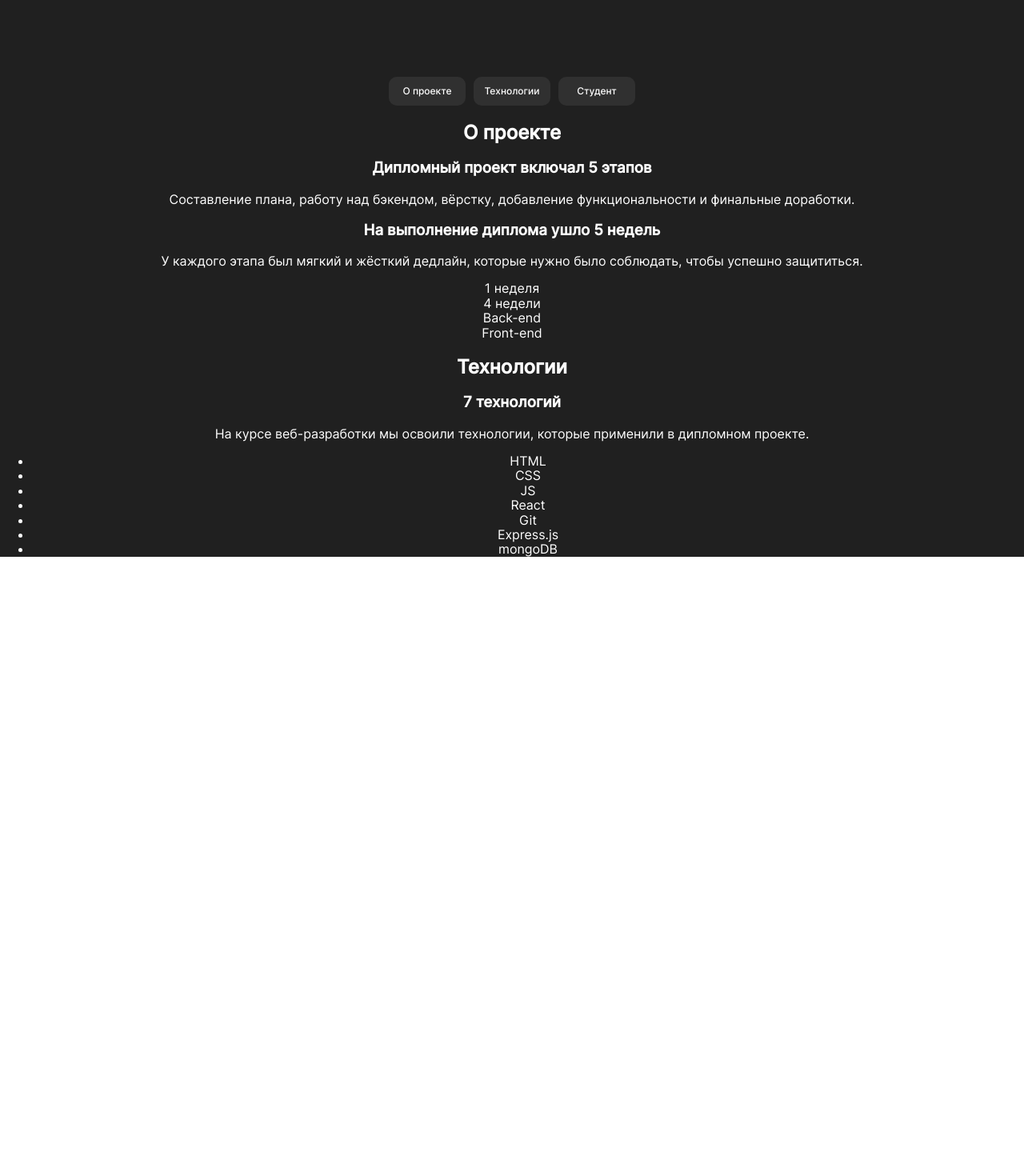
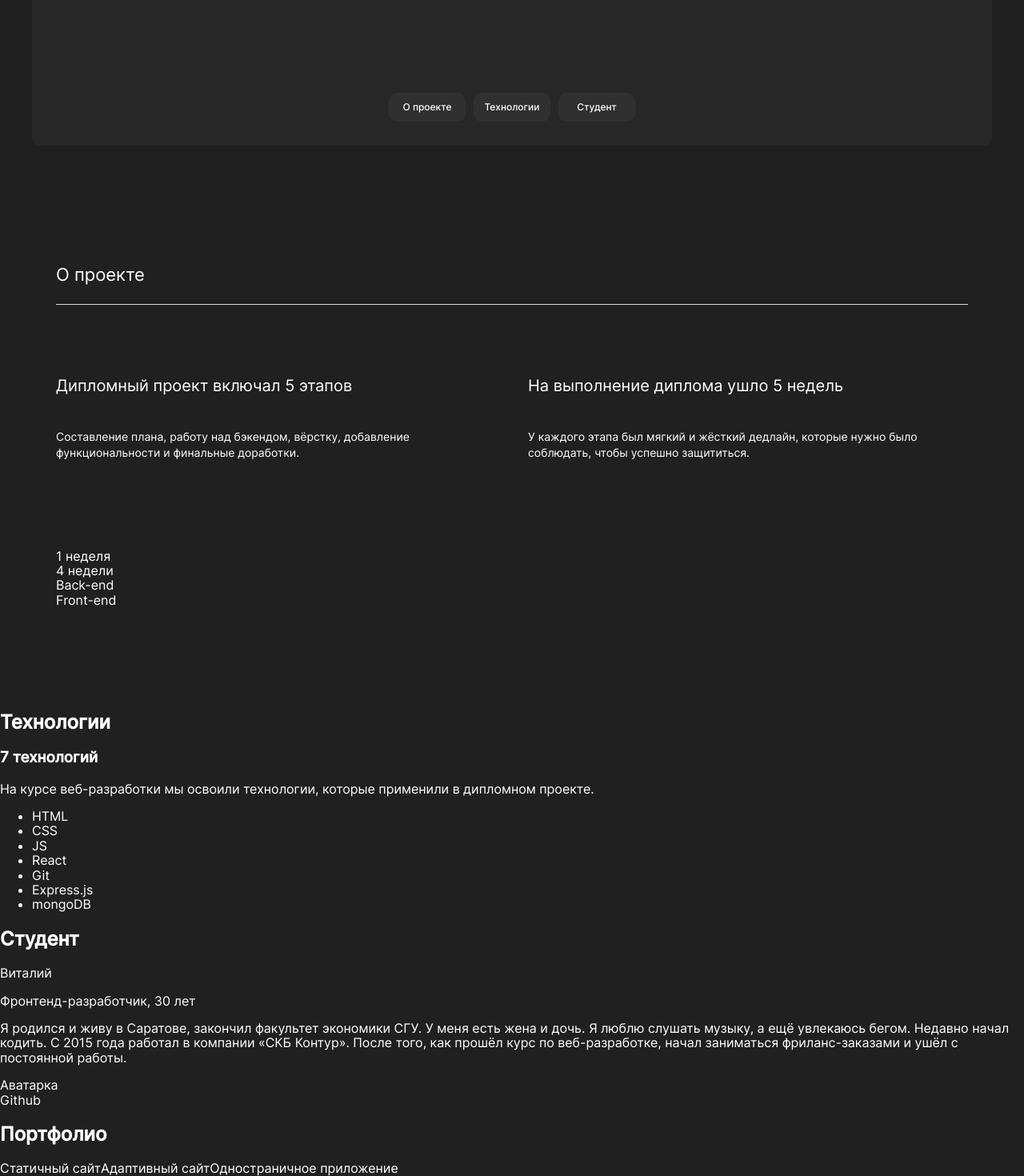
Before and after one commit to 7Sergey/movies-explorer-frontend, a React (Create React App) app: page / in a window 1280 px wide. Shown: the part 405-1875 px from the top of the page at 80% size. Before the commit the page ends 1117 px from the top, so only its background shows below. Built offline with nearby package versions, Linux system fonts and the light colour scheme.

Commit message:
style AboutProject

```diff
--- /dev/null
+++ b/src/components/AboutMe/AboutMe.js
@@ -0,0 +1,20 @@
+function AboutMe() {
+  return (
+    <div>
+      <h2>Студент</h2>
+      <p>Виталий</p>
+      <p>Фронтенд-разработчик, 30 лет</p>
+      <p>
+        Я родился и живу в Саратове, закончил факультет экономики СГУ. У меня
+        есть жена и дочь. Я люблю слушать музыку, а ещё увлекаюсь бегом. Недавно
+        начал кодить. С 2015 года работал в компании «СКБ Контур». После того,
+        как прошёл курс по веб-разработке, начал заниматься фриланс-заказами и
+        ушёл с постоянной работы.
+      </p>
+      <div>Аватарка</div>
+      <a>Github</a>
+    </div>
+  );
+}
+
+export default AboutMe;
--- a/src/components/AboutProject/AboutProject.css
+++ b/src/components/AboutProject/AboutProject.css
@@ -0,0 +1,39 @@
+.about-project {
+  padding: 110px 70px;
+}
+.about-project__header {
+  font-family: Inter;
+  font-size: 22px;
+  font-weight: 400;
+  line-height: 27px;
+  border-bottom: solid #dadada 1px;
+  padding-bottom: 23px;
+}
+
+.about-project__grid {
+  padding-top: 70px;
+  padding-bottom: 110px;
+  display: grid;
+  grid-template-columns: repeat(2, 1fr);
+  grid-template-rows: repeat(2, 1fr);
+  grid-column-gap: 40px;
+  grid-row-gap: 26px;
+}
+
+.about-project__title {
+  padding: 0;
+  margin: 0;
+  font-family: Inter;
+  font-size: 20px;
+  font-weight: 400;
+  line-height: 24px;
+}
+
+.about-project__subtitle {
+  padding: 0;
+  margin: 0;
+  font-family: Inter;
+  font-size: 14px;
+  font-weight: 400;
+  line-height: 20px;
+}
--- a/src/components/AboutProject/AboutProject.js
+++ b/src/components/AboutProject/AboutProject.js
@@ -1,18 +1,24 @@
+import "./AboutProject.css";
+
 function AboutProject() {
   return (
-    <div>
-      <h2>О проекте</h2>
-      <div>
+    <div className="about-project">
+      <h2 className="about-project__header">О проекте</h2>
+      <div className="about-project__grid">
         {/* тут грид 2х2 */}
 
-        <h3>Дипломный проект включал 5 этапов</h3>
-        <p>
+        <h3 className="about-project__title">
+          Дипломный проект включал 5 этапов
+        </h3>
+
+        <h3 className="about-project__title">
+          На выполнение диплома ушло 5 недель
+        </h3>
+        <p className="about-project__subtitle">
           Составление плана, работу над бэкендом, вёрстку, добавление
           функциональности и финальные доработки.
         </p>
-
-        <h3>На выполнение диплома ушло 5 недель</h3>
-        <p>
+        <p className="about-project__subtitle">
           У каждого этапа был мягкий и жёсткий дедлайн, которые нужно было
           соблюдать, чтобы успешно защититься.
         </p>
--- a/src/components/App/App.css
+++ b/src/components/App/App.css
@@ -1,5 +1,4 @@
 .App {
-  text-align: center;
   background-color: #202020;
   box-sizing: border-box;
   color: #ffffff;
--- a/src/components/Main/Main.css
+++ b/src/components/Main/Main.css
@@ -0,0 +1,4 @@
+.main {
+  max-width: 1280px;
+  margin: 0px auto 0;
+}
--- a/src/components/Main/Main.js
+++ b/src/components/Main/Main.js
@@ -1,13 +1,18 @@
+import AboutMe from "../AboutMe/AboutMe";
 import AboutProject from "../AboutProject/AboutProject";
+import Portfolio from "../Portfolio/Portfolio";
 import Promo from "../Promo/Promo";
 import Techs from "../Techs/Techs";
+import "./Main.css";
 
 function Main() {
   return (
-    <div className="Main">
+    <div className="main">
       <Promo />
       <AboutProject />
       <Techs />
+      <AboutMe />
+      <Portfolio />
     </div>
   );
 }
--- /dev/null
+++ b/src/components/Portfolio/Portfolio.js
@@ -0,0 +1,12 @@
+function Portfolio() {
+  return (
+    <div>
+      <h2>Портфолио</h2>
+      <a>Статичный сайт</a>
+      <a>Адаптивный сайт</a>
+      <a>Одностраничное приложение</a>
+    </div>
+  );
+}
+
+export default Portfolio;
--- a/src/components/Promo/Promo.css
+++ b/src/components/Promo/Promo.css
@@ -1,6 +1,11 @@
 .promo {
   display: flex;
   flex-direction: column;
+  background: #272727;
+  margin: 20px 40px;
+  box-sizing: border-box;
+  border-radius: 10px;
+  padding-bottom: 30px;
 }
 .promo__header {
   font-family: Inter;
```
Also changed, not shown: src/components/AboutMe/AboutMe.css (added), src/components/Portfolio/Portfolio.css (added).
